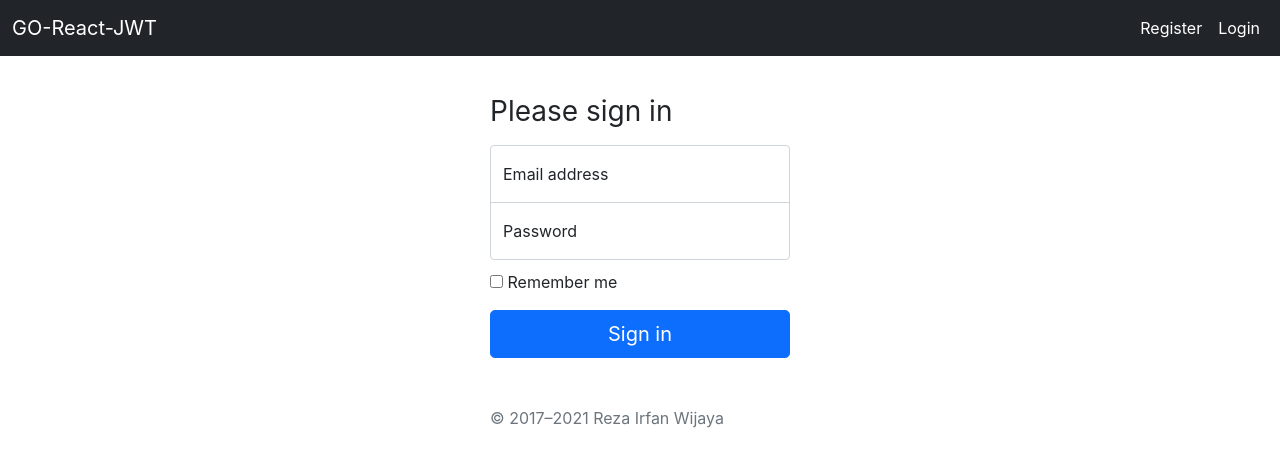
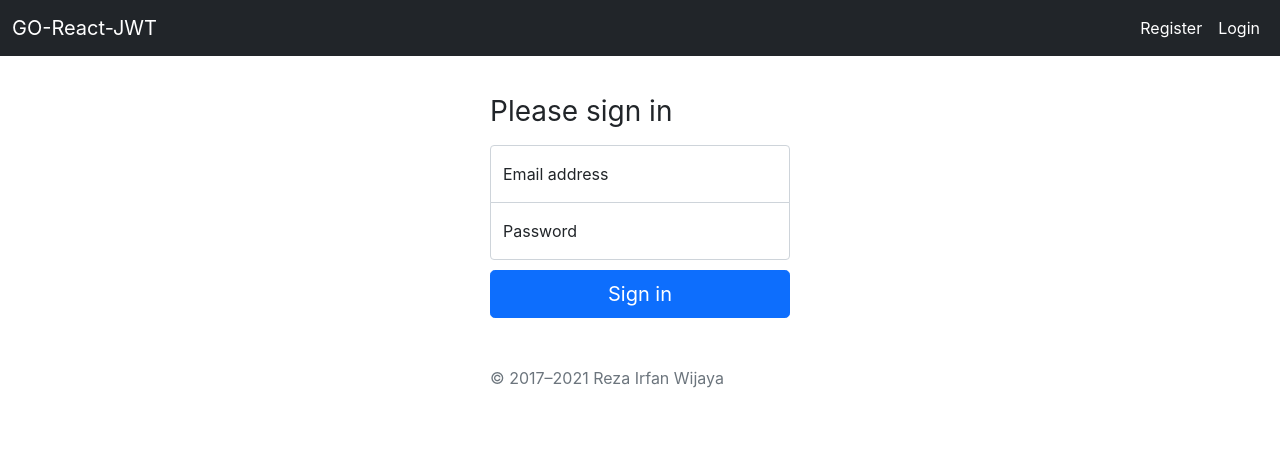
Before and after one commit to rezairfanwijaya/Auth-JWT-Golang-React-FRONTEND, a React (Create React App) app: page /login in a window 1280 px wide. Shown: the top 466 px of the page. Built offline with nearby package versions, Linux system fonts and the light colour scheme.

Commit message:
user auth

```diff
--- a/src/pages/home/Home.jsx
+++ b/src/pages/home/Home.jsx
@@ -1,13 +1,39 @@
 import React from "react";
+import { useEffect, useState } from "react";
 
-class Home extends React.Component {
-    render () {
-        return (
-            <>
-            <h1 className="text-center">Hai</h1>
-            </>
-        )
-    }
+export default function Home() {
+    // * siapkan variable penampung data user
+    const [name, setname] = useState('');
+    const [alluser, setalluser] = useState([]);
+
+    // menggunakan useEffect untuk mengambil data user dari backend
+    useEffect(() => {
+        (
+            async () => {
+                const resp = await fetch("http://localhost:8080/api/user", {
+                    headers: {'Content-Type': 'application/json'},
+                    credentials: 'include', // * untuk mengambil cookies dari server
+                });
+
+                // ambil data user dari backend
+                const data = await resp.json();
+                // ganti data user di state
+                setname(data.name);
+            }
+        )();
+    })
+
+    return (
+        <>
+            {/* jika berhasil login atau tidak */}
+            {
+                name ?
+                    <h1 className="text-center">Hello {name}</h1>
+
+                    :
+                    <h1 className="text-center">Silahkan login terlebih dahulu</h1>
+            }
+
+        </>
+    )
 }
-
-export default Home;
--- a/src/pages/login/Login.jsx
+++ b/src/pages/login/Login.jsx
@@ -1,30 +1,73 @@
 // * import library
 import React from "react"
+import { useState } from "react"
+import Swal from 'sweetalert2'
+import withReactContent from 'sweetalert2-react-content'
+import { Navigate } from "react-router-dom";
 import './Login.css'
 
 
-class Login extends React.Component {
-    render() {
+export default function Login() {
+    // * siapkan variable penampung inputan user
+    const [email, setemail] = useState('');
+    const [password, setpassword] = useState('');
+
+    // * siapkan variable untuk menampung redirect
+    const [redirect, setredirect] = useState(false);
+
+    // sweet alert
+    const MySwal = withReactContent(Swal)
+
+    // handle submit
+    const submit = async (event) => {
+        // ! diable reload
+        event.preventDefault();
+
+        // * kirim data ke backend melalui endpoint yang sudah kita bikin (http://localhost:8080/api/login)
+        const resp = await fetch('http://localhost:8080/api/login', {
+            method: 'POST',
+            headers: { 'Content-Type': 'application/json' },
+            credentials: 'include', // * untuk mengambil cookies dari server
+            body: JSON.stringify({
+                email,
+                password,
+            })
+        })
+
+        let code = resp.status
+
+        // ! ketika ada error dari backend
+        if (code == 200) {
+            // * jika berhasil, redirect ke halaman home
+            setredirect(true)
+        }else {
+            MySwal.fire({
+                icon: 'error',
+                title: 'Oops...',
+                text: `Email atau password salah`,
+            })
+        }
+    }
+
+    if (redirect){
+        return <Navigate to="/" />
+    }
+
+
     return (
         <>
             <main className="form-signin">
-                    <form>
+                <form onSubmit={submit}>
                     <h1 className="h3 mb-3 fw-normal">Please sign in</h1>
 
                     <div className="form-floating">
-                            <input type="email" className="form-control" id="floatingInput" placeholder="name@example.com" />
+                        <input type="email" className="form-control" id="floatingInput" placeholder="name@example.com" onChange={e => setemail(e.target.value)} />
                         <label for="floatingInput">Email address</label>
                     </div>
 
                     <div className="form-floating">
-                            <input type="password" className="form-control" id="floatingPassword" placeholder="Password" />
+                        <input type="password" className="form-control" id="floatingPassword" placeholder="Password" onChange={e => setpassword(e.target.value)} />
                         <label for="floatingPassword">Password</label>
-                        </div>
-
-                        <div className="checkbox mb-3">
-                            <label>
-                                <input type="checkbox" value="remember-me" /> Remember me
-                            </label>
                     </div>
                     <button className="w-100 btn btn-lg btn-primary" type="submit">Sign in</button>
                     <p className="mt-5 mb-3 text-muted">&copy; 2017–2021 Reza Irfan Wijaya</p>
@@ -33,5 +76,3 @@ class Login extends React.Component {
         </>
     )
 }
-}
-export default Login
--- a/src/pages/register/Register.jsx
+++ b/src/pages/register/Register.jsx
@@ -60,12 +60,11 @@ export default function Register() {
                   clearInterval(timerInterval)
                 }
               }).then((result) => {
-                /* Read more about handling dismissals below */
+                // * ketika berhasil register ubah nilai redirect menjadi true agar langsung diarahkan ke halaman login
                 if (result.dismiss === Swal.DismissReason.timer) {
                     setredirect(true);
                 }
               })
-            // * ketika berhasil register ubah nilai redirect menjadi true agar langsung diarahkan ke halaman login
         }
     }
 
```
Lines whose indentation alone changed are shown as unchanged.
